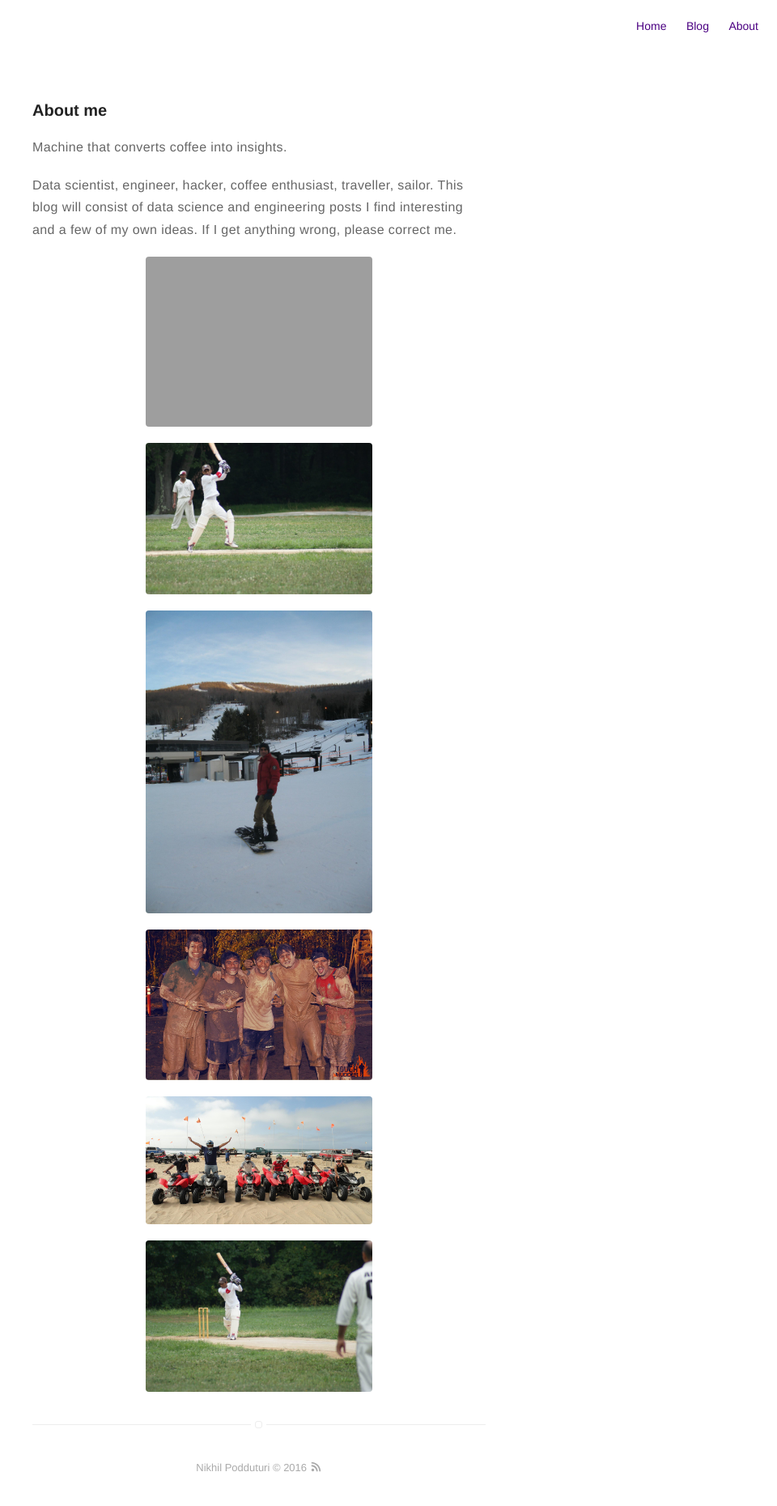
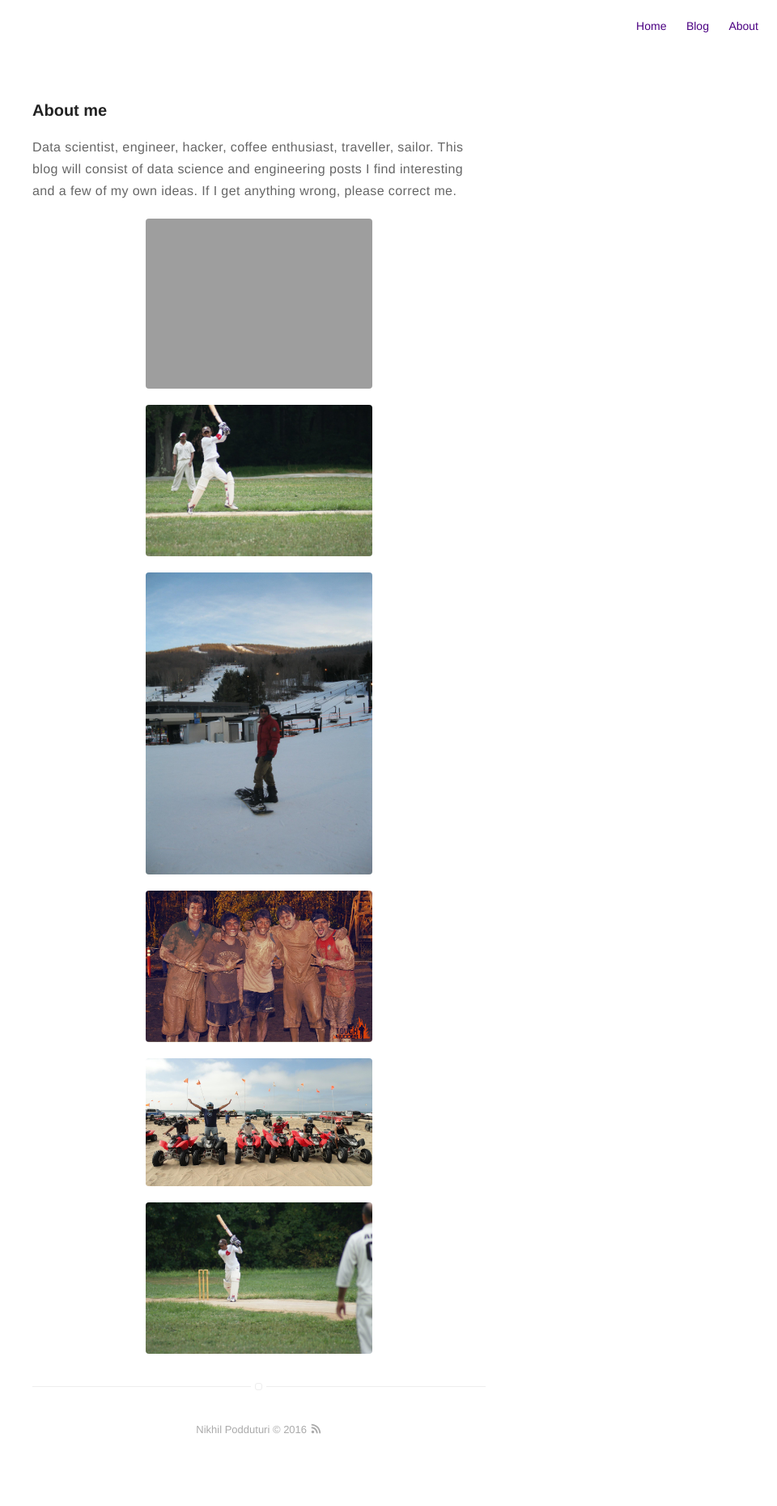
Before and after one commit to nikhilRP/nikhilRP.github, a Jekyll site: the page built from about.md, in a window 1280 px wide. Shown: the whole page at 81% size, without its empty margins (320-1280 px from the left). Built offline with Jekyll 4.4.1, drawn with Linux system fonts in a browser that asks for light colours; after the commit the page ends 1813 px from its top, so only the background shows below that.

Commit message:
image updates

```diff
--- a/_config.yml
+++ b/_config.yml
@@ -8,7 +8,7 @@ description: A blog about technology and stuff related
 # if it's an external image, update below for true
 # better with square images
 external-image: false
-picture: assets/cover_d.jpg
+picture: assets/CIMG1796.JPG
 
 url: http://nikhilrp.github.io
 
--- a/about.md
+++ b/about.md
@@ -4,8 +4,6 @@ title: About me
 permalink: /about/
 ---
 ### About me
-
-Machine that converts coffee into insights.
 
 Data scientist, engineer, hacker, coffee enthusiast, traveller, sailor. This blog will consist of data science and engineering posts I find interesting and a few of my own ideas. If I get anything wrong, please correct me.
 
```
